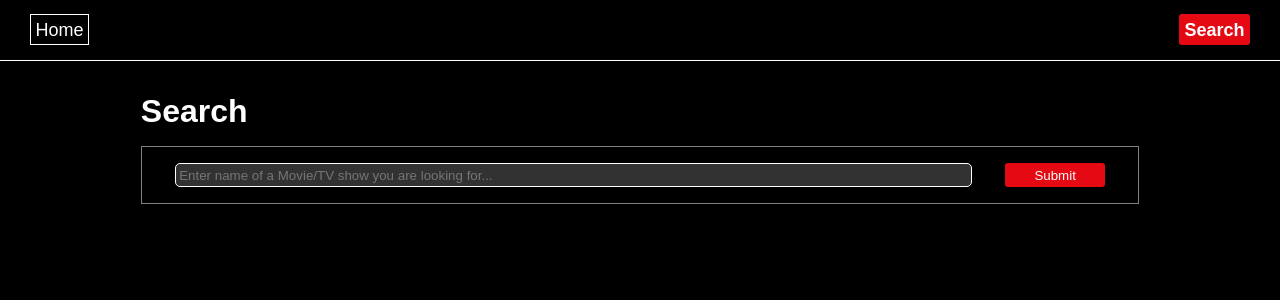
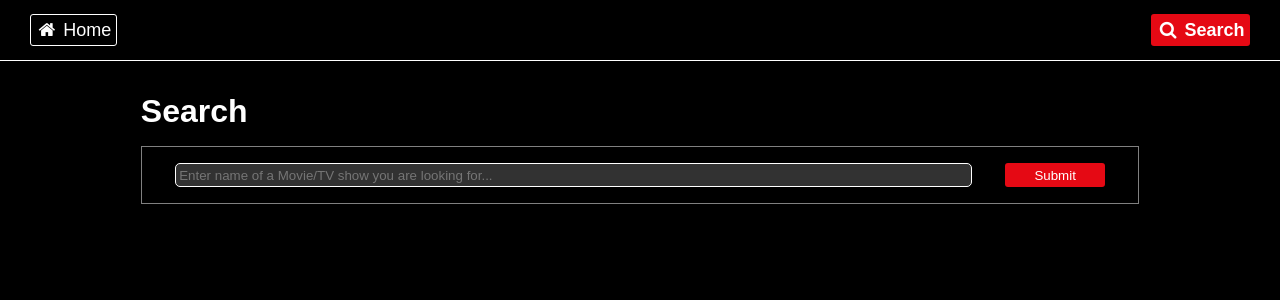
Before and after one commit to DewEnforcer/movie-series-browser-app-vue, a Vue app in the folder v@3/: page /search in a window 1280 px wide. Shown: the top 300 px of the page. Built offline with nearby package versions, Linux system fonts and the light colour scheme; no server answers.

Commit message:
Add icons to navitems and navigation

```diff
--- a/v@3/src/assets/main.css
+++ b/v@3/src/assets/main.css
@@ -61,6 +61,17 @@ input {
   text-decoration: none;
   border: 1px solid white;
   padding: 0.3rem;
+}
+.nav-item-wrapper {
+  display: flex;
+  align-items: center;
+  justify-content: center;
+  border-radius: 3px;
+}
+.nav-item-wrapper i {
+  margin-left: 0.2rem;
+  margin-right: 0.5rem;
+  margin-bottom: 1px;
 }
 .header-search-btn {
   background-color: #e50914;
--- a/v@3/src/components/header/NavItem.vue
+++ b/v@3/src/components/header/NavItem.vue
@@ -1,12 +1,15 @@
 <template>
   <li class="nav-item">
-    <router-link :class="parsedClass" :to="{name: name}">{{label}}</router-link>
+    <router-link class="nav-item-wrapper" :class="parsedClass" :to="{name: name}">
+        <i v-if="icon" class="fa" :class="icon"></i>
+        {{label}}
+    </router-link>
   </li>
 </template>
 
 <script>
 export default {
-    props: ["path", "name", "label", "className"],
+    props: ["path", "name", "label", "className", "icon"],
     data() {
         return {
             parsedClass: ""
--- a/v@3/src/components/header/Navigation.vue
+++ b/v@3/src/components/header/Navigation.vue
@@ -1,6 +1,6 @@
 <template>
     <ul>
-        <nav-item v-for="item in navItems" :key="item.id" :className="item.className" :path="item.path" :name="item.name" :label="item.label"></nav-item>
+        <nav-item v-for="item in navItems" :key="item.id" :className="item.className" :path="item.path" :name="item.name" :label="item.label" :icon="item.icon"></nav-item>
     </ul>
 </template>
 
--- a/v@3/src/config/default.js
+++ b/v@3/src/config/default.js
@@ -8,8 +8,8 @@ const def_data = {
         documentary: 99
     },
     navItems: [
-        {id: 1, path: "/", name: "Home", label: "Home"},
-        {id: 2, path: "/search", name: "Search", label: "Search", className: "header-search-btn"},
+        {id: 1, path: "/", name: "Home", label: "Home", icon: "fa-home"},
+        {id: 2, path: "/search", name: "Search", label: "Search", className: "header-search-btn", icon: "fa-search"},
     ]
 };
 
```
